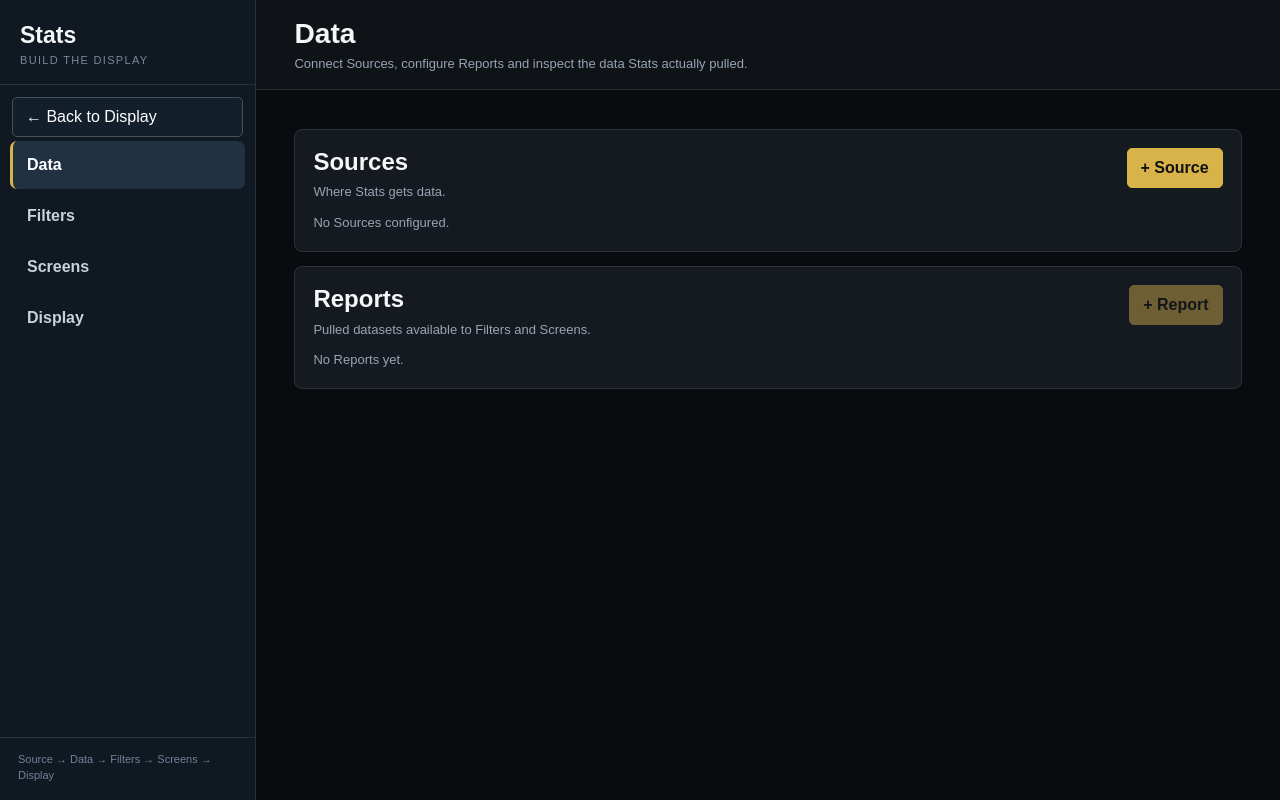
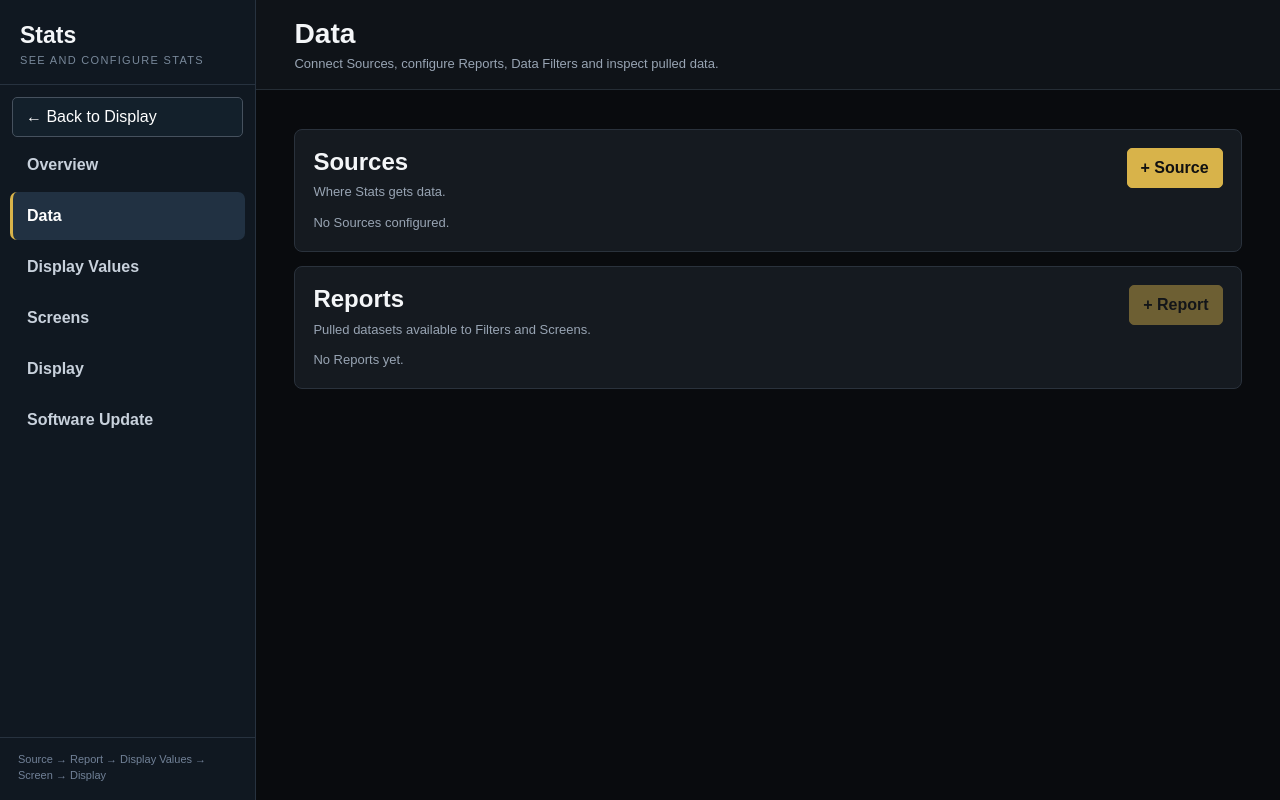
Before and after one commit to matijepekovic/pi-sales-leaderboard, a Flask app: page /settings in a window 1280 px wide. Run offline with Flask 3, Linux system fonts and the light colour scheme; data comes from the database, SQL or seed files in the repository; data that the repository does not hold is empty.

Commit message:
Make Settings show 1.0.25 state clearly

```diff
--- a/app/templates/settings.html
+++ b/app/templates/settings.html
@@ -25,16 +25,18 @@
       <aside id="settingsSidebar" aria-label="Settings navigation">
         <div class="settings-brand">
           <div class="settings-brand-title">Stats</div>
-          <div class="settings-brand-subtitle">Build the display</div>
+          <div class="settings-brand-subtitle">See and configure Stats</div>
         </div>
         <button id="settingsBack" class="btn" type="button">← Back to Display</button>
         <nav id="settingsNav" role="tablist" aria-orientation="vertical">
+          <button class="settings-nav-button" type="button" role="tab" data-settings-target="settingsOverview">Overview</button>
           <button class="settings-nav-button" type="button" role="tab" data-settings-target="settingsData">Data</button>
-          <button class="settings-nav-button" type="button" role="tab" data-settings-target="settingsFilters">Filters</button>
+          <button class="settings-nav-button" type="button" role="tab" data-settings-target="settingsDisplayValues">Display Values</button>
           <button class="settings-nav-button" type="button" role="tab" data-settings-target="settingsScreens">Screens</button>
           <button class="settings-nav-button" type="button" role="tab" data-settings-target="settingsDisplay">Display</button>
+          <button class="settings-nav-button" type="button" role="tab" data-settings-target="settingsSoftware">Software Update</button>
         </nav>
-        <div class="settings-sidebar-footer">Source → Data → Filters → Screens → Display</div>
+        <div class="settings-sidebar-footer">Source → Report → Display Values → Screen → Display</div>
       </aside>
 
       <main id="settingsMain">
@@ -46,10 +48,18 @@
         </header>
         <div id="settingsContent">
           <div id="settingsContentInner">
-            <section class="settings-section" id="settingsData" data-settings-title="Data" data-settings-description="Connect Sources, configure Reports and inspect the data Stats actually pulled."><div id="settingsDataHost"></div></section>
-            <section class="settings-section" id="settingsFilters" data-settings-title="Filters" data-settings-description="Create and test reusable Filters against pulled Report data."><div id="settingsFiltersHost"></div></section>
-            <section class="settings-section" id="settingsScreens" data-settings-title="Screens" data-settings-description="Choose Reports and Filters, build the presentation, design it and test it live."><div id="settingsScreensHost"></div></section>
+            <section class="settings-section" id="settingsOverview" data-settings-title="Overview" data-settings-description="See exactly what Stats currently has configured and what is playing."><div id="settingsOverviewHost"></div></section>
+            <section class="settings-section" id="settingsData" data-settings-title="Data" data-settings-description="Connect Sources, configure Reports, Data Filters and inspect pulled data."><div id="settingsDataHost"></div></section>
+            <section class="settings-section" id="settingsDisplayValues" data-settings-title="Display Values" data-settings-description="See the Report fields available for Screens to display, sort and rank."><div id="settingsDisplayValuesHost"></div></section>
+            <section class="settings-section" id="settingsScreens" data-settings-title="Screens" data-settings-description="Choose Reports and Display Values, build the presentation, design it and preview it."><div id="settingsScreensHost"></div></section>
             <section class="settings-section" id="settingsDisplay" data-settings-title="Display" data-settings-description="Choose the active Screen and configure rotation."><div id="settingsDisplayHost"></div></section>
+            <section class="settings-section" id="settingsSoftware" data-settings-title="Software Update" data-settings-description="See the installed version and install a signed Stats update.">
+              <div class="card">
+                <div class="toolbar"><div><h2>Software Update</h2><div id="softwareVersionCurrent" class="small">Software version: loading…</div></div></div>
+                <div class="row" style="margin-top:14px"><button id="softwareCheckUpdate" class="btn" type="button">Check for Updates</button><button id="softwareInstallUpdate" class="btn primary" type="button" disabled>Install Update</button></div>
+                <div id="softwareUpdateStatus" class="status small" style="margin-top:12px"></div>
+              </div>
+            </section>
           </div>
         </div>
       </main>
@@ -58,10 +68,12 @@
 
   <script src="/static/settings/runtime.js"></script>
   <script src="/static/settings/shell.js"></script>
+  <script src="/static/settings/overview.js"></script>
   <script src="/static/settings/data.js"></script>
-  <script src="/static/settings/filters.js"></script>
+  <script src="/static/settings/display-values.js"></script>
   <script src="/static/settings/theme.js"></script>
   <script src="/static/settings/screens.js"></script>
   <script src="/static/settings/display.js"></script>
+  <script src="/static/settings/software.js"></script>
 </body>
 </html>
```
